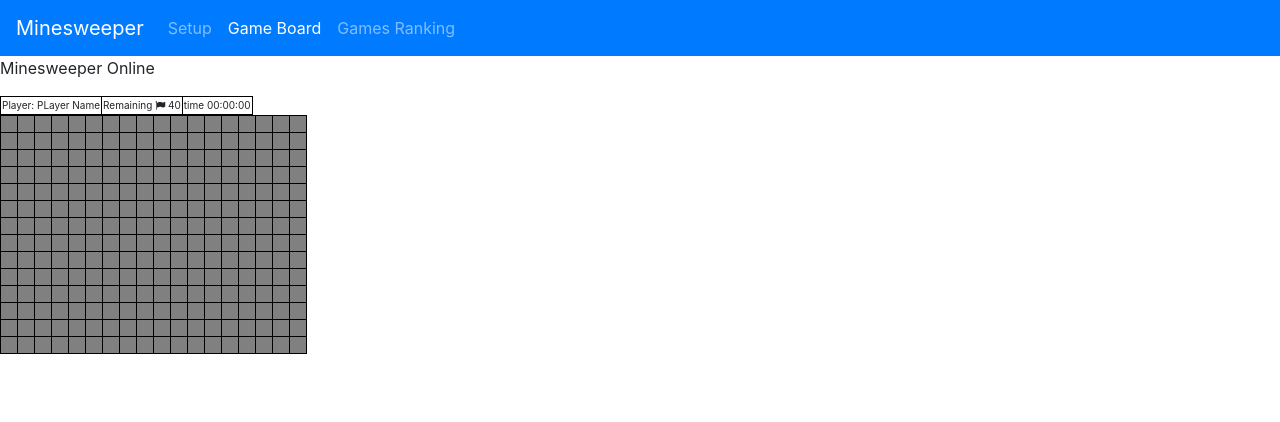
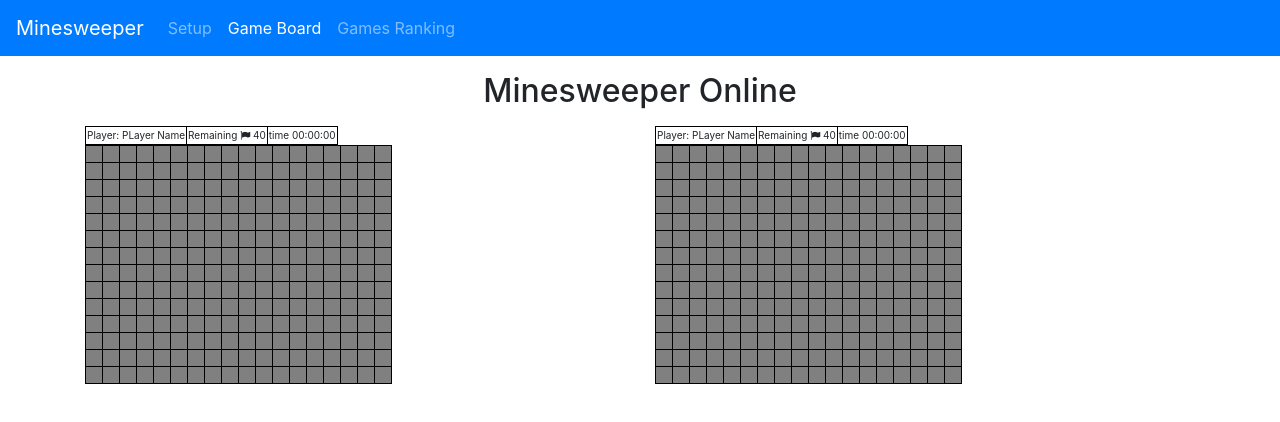
Before and after one commit to camposgaston/minesweeper, an Angular app: page /game-setup in a window 1280 px wide. Both pictures are taken after typing "Sample" into the empty fields and a click on the button "Guardar". Shown: the top 422 px of the page. Built offline with nearby package versions, Linux system fonts and the light colour scheme.

Commit message:
Showing 2 grids on gameboard (for multiplayer)

```diff
--- a/src/app/pages/game-board/game-board.component.html
+++ b/src/app/pages/game-board/game-board.component.html
@@ -1,2 +1,11 @@
-<p>Minesweeper Online</p>
-<app-minesweeper></app-minesweeper>
+<div class="container">
+    <h2 class="mb-3 mt-3 text-center">Minesweeper Online</h2>
+    <div class="row">
+        <div class="col-6">
+            <app-minesweeper></app-minesweeper>
+        </div>
+        <div class="col-6">
+            <app-minesweeper></app-minesweeper>
+        </div>
+    </div>
+</div>
```
